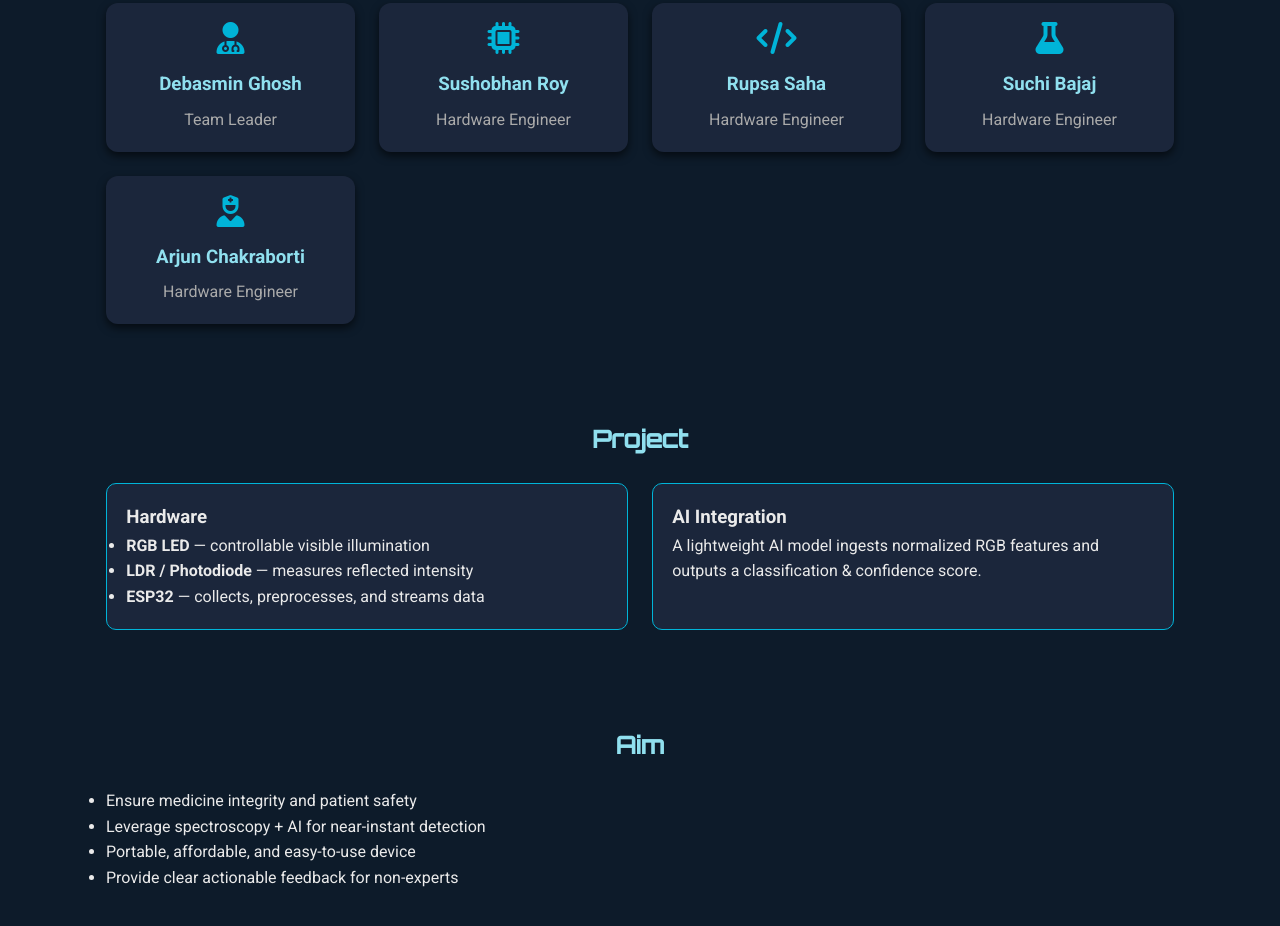
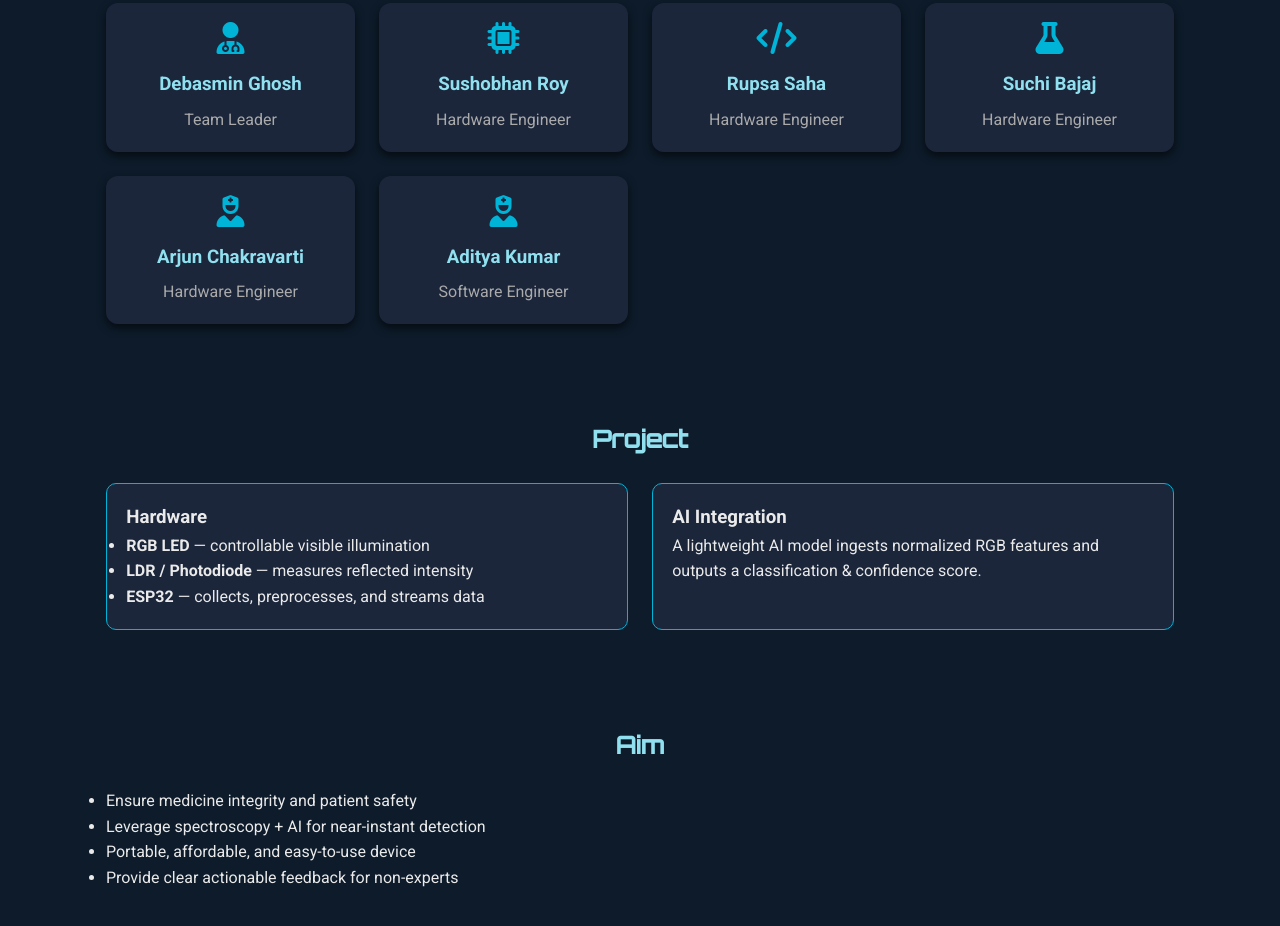
Before and after one commit to Sushobhan-Roy/ai-visspec, a plain HTML site: page index.html in a window 1280 px wide. Shown: the part 809-1735 px from the top of the page. Drawn offline with Linux system fonts and the light colour scheme.

Commit message:
Update index.html

```diff
--- a/index.html
+++ b/index.html
@@ -134,7 +134,8 @@
         <div class="card-team" data-info="Sushobhan Roy is now pursuing B.Tech from Heritage Institute of Technology, 3rd Year, Applied Electronics and Instrumentation Engineering."><i class="fas fa-microchip"></i><h3>Sushobhan Roy</h3><p>Hardware Engineer</p></div>
         <div class="card-team" data-info="Rupsa Saha is now pursuing B.Tech from Heritage Institute of Technology, 3rd Year, Applied Electronics and Instrumentation Engineering."><i class="fas fa-code"></i><h3>Rupsa Saha</h3><p>Hardware Engineer</p></div>
         <div class="card-team" data-info="Suchi Bajaj is now pursuing B.Tech from Heritage Institute of Technology, 3rd Year, Applied Electronics and Instrumentation Engineering."><i class="fas fa-flask"></i><h3>Suchi Bajaj</h3><p>Hardware Engineer</p></div>
-        <div class="card-team" data-info="Arjun Chakraborti is now pursuing B.Tech from Heritage Institute of Technology, 3rd Year, Applied Electronics and Instrumentation Engineering."><i class="fas fa-user-nurse"></i><h3>Arjun Chakraborti</h3><p>Hardware Engineer</p></div>
+        <div class="card-team" data-info="Arjun Chakraborti is now pursuing B.Tech from Heritage Institute of Technology, 3rd Year, Applied Electronics and Instrumentation Engineering."><i class="fas fa-user-nurse"></i><h3>Arjun Chakravarti</h3><p>Hardware Engineer</p></div>
+         <div class="card-team" data-info="Aditya Kumar is now pursuing B.Tech from Heritage Institute of Technology, 2nd Year, Computer Science Engineering."><i class="fas fa-user-nurse"></i><h3>Aditya Kumar</h3><p>Software Engineer</p></div>
       </div>
     </section>
 
```
